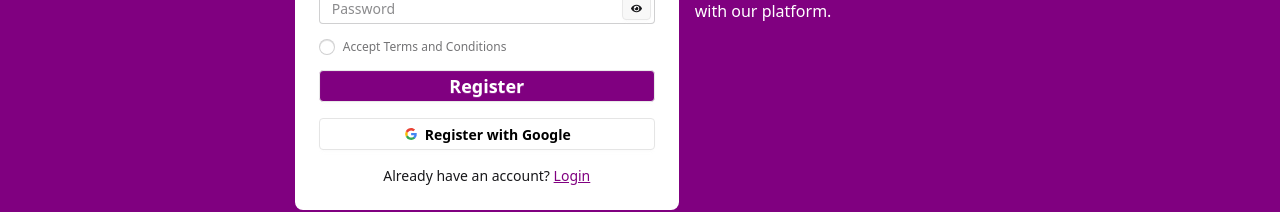
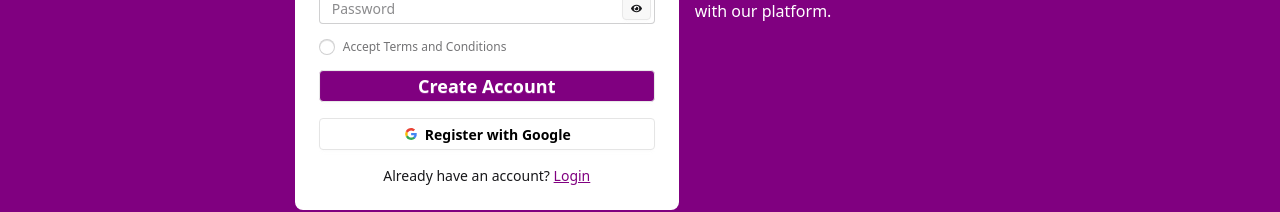
Before and after one commit to tanjirultusher/DailyFix-Client, a React (Vite) app: page /register in a window 1280 px wide. Shown: the part 457-669 px from the top of the page. Built offline with nearby package versions, Linux system fonts and the light colour scheme; no server answers.

Commit message:
update some issues

```diff
--- a/src/components/Register.jsx
+++ b/src/components/Register.jsx
@@ -218,7 +218,7 @@ const Register = () => {
                   type="submit"
                   className="btn bg-primary text-white mt-2 h-8 w-full text-lg hover:bg-primary/90"
                 >
-                  Register
+                  Create Account
                 </button>
               </fieldset>
 
```
